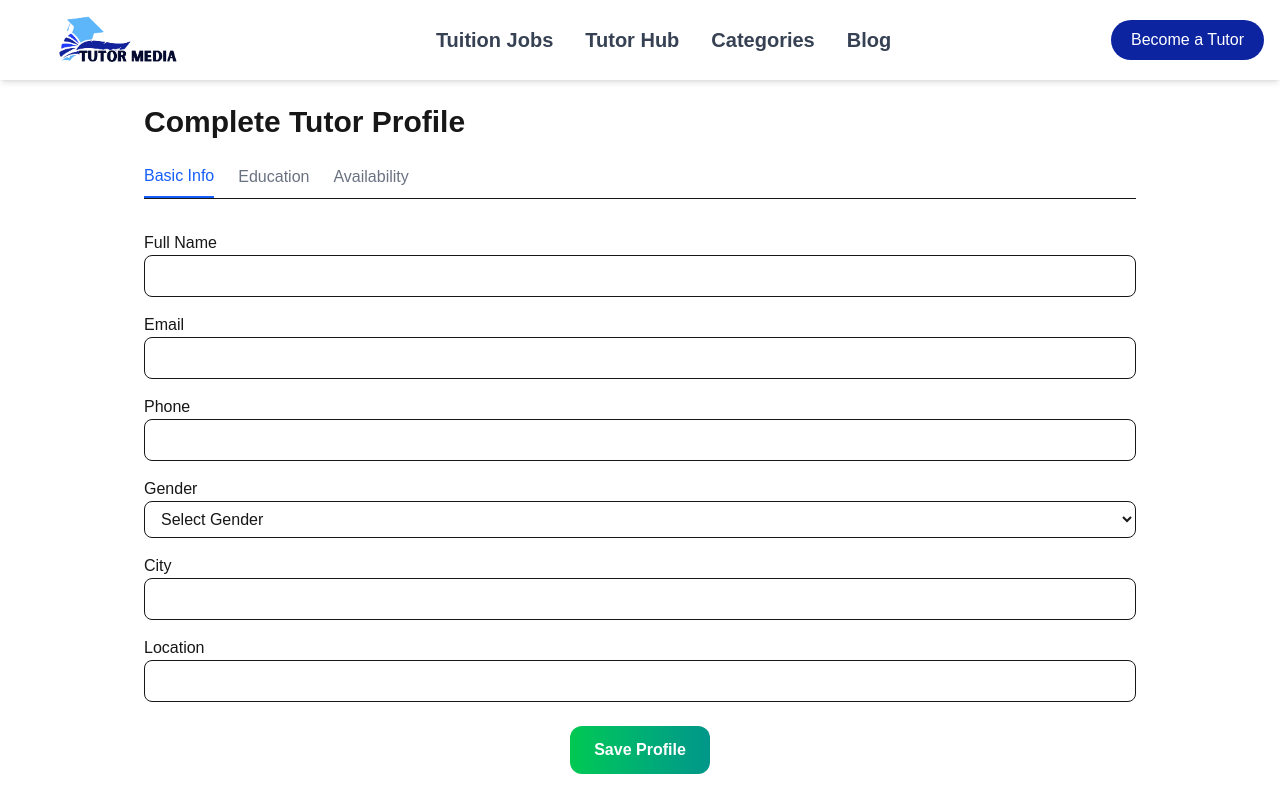
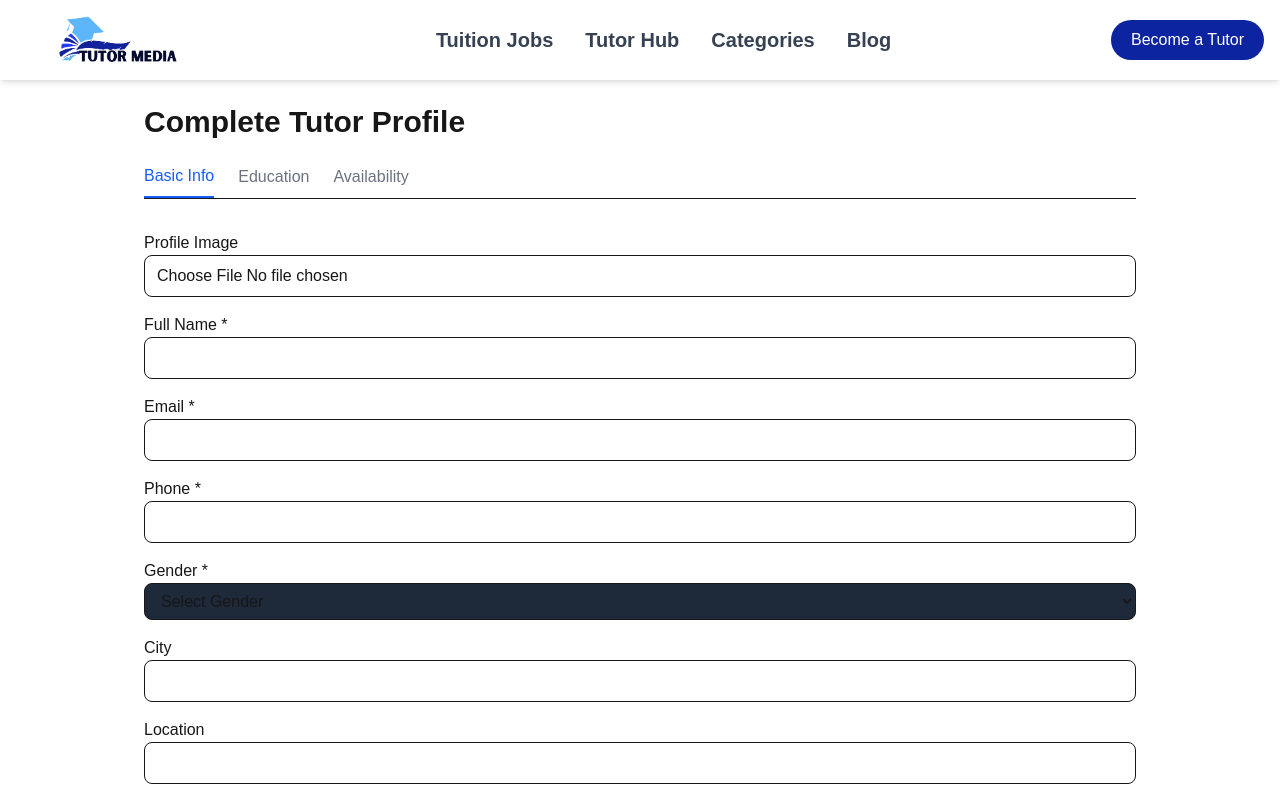
Before and after one commit to bapibiswas100808/tutor-media, a Next.js app: page /complete-profile in a window 1280 px wide. Shown: the top 800 px of the page. Built offline with nearby package versions, Linux system fonts and the light colour scheme.

Commit message:
tab updated

```diff
--- a/next.config.ts
+++ b/next.config.ts
@@ -12,6 +12,10 @@ const nextConfig = {
         protocol: "https",
         hostname: "res.cloudinary.com",
       },
+      {
+        protocol: "https",
+        hostname: "i.ibb.co",
+      },
     ],
   },
 };
--- a/src/app/complete-profile/page.tsx
+++ b/src/app/complete-profile/page.tsx
@@ -1,32 +1,25 @@
 "use client";
 
-import { useState, ChangeEvent } from "react";
+import { useState } from "react";
+import { motion } from "framer-motion";
 import BasicInfo, { BasicInfoData } from "./tabs/basicInfo";
 import Education, { EducationEntry } from "./tabs/education";
 import Availability, { AvailabilityData } from "./tabs/availability";
 
 const tabs = ["Basic Info", "Education", "Availability"];
 
-// Props for existing data (optional)
-interface CompleteProfilePageProps {
-  existingData?: {
-    basicInfo?: BasicInfoData;
-    education?: EducationEntry;
-    availability?: AvailabilityData;
-  };
-}
-
-export default function CompleteProfilePage({
-  existingData,
-}: CompleteProfilePageProps) {
-  // === States for each tab ===
+export default function CompleteProfilePage() {
+  // =========================
+  // STATES
+  // =========================
   const [basicInfo, setBasicInfo] = useState<BasicInfoData>({
-    fullName: existingData?.basicInfo?.fullName || "",
-    email: existingData?.basicInfo?.email || "",
-    phone: existingData?.basicInfo?.phone || "",
-    gender: existingData?.basicInfo?.gender || "",
-    city: existingData?.basicInfo?.city || "",
-    location: existingData?.basicInfo?.location || "",
+    image: "",
+    fullName: "",
+    email: "",
+    phone: "",
+    gender: "",
+    city: "",
+    location: "",
   });
 
   const [education, setEducation] = useState<EducationEntry[]>([
@@ -40,17 +33,68 @@ export default function CompleteProfilePage({
 
   const [activeTab, setActiveTab] = useState(0);
 
-  // Save function: combine all tab data
-  const handleSave = () => {
+  // =========================
+  // VALIDATION
+  // =========================
+  const validateBasicInfo = () => {
+    const required: (keyof BasicInfoData)[] = [
+      "fullName",
+      "email",
+      "phone",
+      "gender",
+    ];
+
+    return required.every((field) => (basicInfo[field] ?? "").trim() !== "");
+  };
+
+  const validateEducation = () =>
+    education.length > 0 &&
+    education.every((e) => e.academy.trim() !== "" && e.year !== "");
+
+  const validateAvailability = () =>
+    availability.days.length > 0 && availability.mode !== "";
+
+  const isFormValid =
+    validateBasicInfo() && validateEducation() && validateAvailability();
+
+  // =========================
+  // SAVE HANDLER
+  // =========================
+  const handleSave = async () => {
+    if (!isFormValid) {
+      if (!validateBasicInfo()) setActiveTab(0);
+      else if (!validateEducation()) setActiveTab(1);
+      else setActiveTab(2);
+
+      alert("Please fill all required fields");
+      return;
+    }
+
     const profileData = {
       basicInfo,
       education,
       availability,
     };
-    console.log("Saved Profile Data:", profileData);
-    // TODO: send `profileData` to backend API
+
+    try {
+      const res = await fetch("/api/profile", {
+        method: "POST",
+        headers: { "Content-Type": "application/json" },
+        body: JSON.stringify(profileData),
+      });
+
+      if (!res.ok) throw new Error("Failed to save profile");
+
+      alert("Profile saved successfully!");
+    } catch (error) {
+      console.error(error);
+      alert("Something went wrong");
+    }
   };
 
+  // =========================
+  // UI
+  // =========================
   return (
     <div className="max-w-5xl mx-auto px-4 py-10">
       <h1 className="text-3xl font-bold mb-6">Complete Tutor Profile</h1>
@@ -61,7 +105,7 @@ export default function CompleteProfilePage({
           <button
             key={tab}
             onClick={() => setActiveTab(index)}
-            className={`pb-2 font-medium ${
+            className={`pb-2 font-medium transition ${
               activeTab === index
                 ? "border-b-2 border-blue-600 text-blue-600"
                 : "text-gray-500"
@@ -72,8 +116,14 @@ export default function CompleteProfilePage({
         ))}
       </div>
 
-      {/* Tab Content */}
-      <div className="mb-6">
+      {/* Animated Content */}
+      <motion.div
+        key={activeTab}
+        initial={{ opacity: 0, y: 10 }}
+        animate={{ opacity: 1, y: 0 }}
+        transition={{ duration: 0.3 }}
+        className="mb-8"
+      >
         {activeTab === 0 && (
           <BasicInfo data={basicInfo} setData={setBasicInfo} />
         )}
@@ -83,13 +133,18 @@ export default function CompleteProfilePage({
         {activeTab === 2 && (
           <Availability data={availability} setData={setAvailability} />
         )}
-      </div>
+      </motion.div>
 
       {/* Save Button */}
       <div className="flex justify-center">
         <button
           onClick={handleSave}
-          className="bg-gradient-to-r from-green-500 to-teal-600 text-white py-3 px-6 rounded-xl font-semibold hover:from-green-600 hover:to-teal-700 transition"
+          disabled={!isFormValid}
+          className={`bg-[#0D24A0] text-white font-semibold py-3 px-8 rounded-full shadow-lg transition-all ${
+            !isFormValid
+              ? "opacity-50 cursor-not-allowed"
+              : "hover:bg-blue-700 hover:scale-105"
+          }`}
         >
           Save Profile
         </button>
--- a/src/app/complete-profile/tabs/availability.tsx
+++ b/src/app/complete-profile/tabs/availability.tsx
@@ -1,8 +1,8 @@
 import { ChangeEvent } from "react";
 
 export interface AvailabilityData {
-  days: string[]; // e.g., ["Monday", "Tuesday"]
-  mode: string;   // e.g., "Online" or "Offline"
+  days: string[];
+  mode: "Online" | "Offline" | "Hybrid" | "";
 }
 
 interface Props {
@@ -11,8 +11,10 @@ interface Props {
 }
 
 export default function Availability({ data, setData }: Props) {
+  const weekDays = ["Monday", "Tuesday", "Wednesday", "Thursday", "Friday", "Saturday", "Sunday"];
+
   const handleModeChange = (e: ChangeEvent<HTMLSelectElement>) => {
-    setData({ ...data, mode: e.target.value });
+    setData({ ...data, mode: e.target.value as AvailabilityData["mode"] });
   };
 
   const handleDayToggle = (day: string) => {
@@ -23,22 +25,21 @@ export default function Availability({ data, setData }: Props) {
     }
   };
 
-  const weekDays = ["Monday", "Tuesday", "Wednesday", "Thursday", "Friday", "Saturday", "Sunday"];
-
   return (
     <div className="space-y-4">
       <div>
-        <label className="block font-medium  mb-2">Available Days</label>
+        <label className="block font-medium mb-2">Available Days</label>
         <div className="flex flex-wrap gap-2">
           {weekDays.map((day) => (
             <button
               key={day}
               type="button"
+              aria-pressed={data.days.includes(day)}
               onClick={() => handleDayToggle(day)}
               className={`px-3 py-1 rounded-lg border ${
                 data.days.includes(day)
                   ? "bg-blue-600 text-white border-blue-600"
-                  : "bg-white text-black border-gray-300"
+                  : "bg-gray-800 text-white border-gray-600"
               }`}
             >
               {day}
@@ -48,11 +49,12 @@ export default function Availability({ data, setData }: Props) {
       </div>
 
       <div>
-        <label className="block font-medium  mb-2">Mode</label>
+        <label className="block font-medium mb-2">Mode</label>
         <select
           value={data.mode}
           onChange={handleModeChange}
-          className="w-full border rounded-lg px-3 py-2 bg-black"
+          className="w-full border rounded-lg px-3 py-2 bg-gray-800 text-white"
+          disabled={data.days.length === 0}
         >
           <option value="">Select Mode</option>
           <option value="Online">Online</option>
--- a/src/app/complete-profile/tabs/basicInfo.tsx
+++ b/src/app/complete-profile/tabs/basicInfo.tsx
@@ -1,4 +1,5 @@
-import { ChangeEvent } from "react";
+import Image from "next/image";
+import { ChangeEvent, useState } from "react";
 
 export interface BasicInfoData {
   fullName: string;
@@ -7,6 +8,7 @@ export interface BasicInfoData {
   gender: string;
   city: string;
   location: string;
+  image?: string;
 }
 
 interface BasicInfoProps {
@@ -15,61 +17,154 @@ interface BasicInfoProps {
 }
 
 export default function BasicInfo({ data, setData }: BasicInfoProps) {
-  const handleChange = (e: ChangeEvent<HTMLInputElement | HTMLSelectElement>) => {
+  const [uploading, setUploading] = useState(false);
+  const [errors, setErrors] = useState<Partial<BasicInfoData>>({});
+
+  const handleChange = (
+    e: ChangeEvent<HTMLInputElement | HTMLSelectElement>
+  ) => {
     const { name, value } = e.target;
+
     setData({ ...data, [name]: value });
+
+    // clear error on typing
+    if (errors[name as keyof BasicInfoData]) {
+      setErrors({ ...errors, [name]: undefined });
+    }
+  };
+
+  // 🔹 Image upload
+  const handleImageUpload = async (e: ChangeEvent<HTMLInputElement>) => {
+    const file = e.target.files?.[0];
+    if (!file) return;
+
+    setUploading(true);
+
+    const formData = new FormData();
+    formData.append("image", file);
+
+    try {
+      const res = await fetch(
+        `https://api.imgbb.com/1/upload?key=${process.env.NEXT_PUBLIC_IMGBB_API_KEY}`,
+        { method: "POST", body: formData }
+      );
+
+      const result = await res.json();
+
+      if (result.success) {
+        setData({ ...data, image: result.data.url });
+      }
+    } catch (error) {
+      console.error("Image upload failed", error);
+    } finally {
+      setUploading(false);
+    }
   };
 
   return (
     <div className="space-y-4">
+      {/* Profile Image */}
       <div>
-        <label className="block font-medium">Full Name</label>
+        <label className="block font-medium">Profile Image</label>
+
+        {data.image && (
+          <div className="w-24 h-24 rounded-full mb-2 relative overflow-hidden">
+            <Image
+              src={data.image}
+              alt="Profile"
+              fill
+              priority
+              className="object-cover"
+            />
+          </div>
+        )}
+
+        <input
+          type="file"
+          accept="image/*"
+          onChange={handleImageUpload}
+          disabled={uploading}
+          className="w-full border rounded-lg px-3 py-2"
+        />
+
+        {uploading && (
+          <p className="text-sm text-blue-600 mt-1">Uploading...</p>
+        )}
+      </div>
+
+      {/* Full Name */}
+      <div>
+        <label className="block font-medium">Full Name *</label>
         <input
           type="text"
           name="fullName"
           value={data.fullName}
           onChange={handleChange}
-          className="w-full border rounded-lg px-3 py-2"
+          className={`w-full border rounded-lg px-3 py-2 ${
+            errors.fullName ? "border-red-500" : ""
+          }`}
         />
+        {errors.fullName && (
+          <p className="text-red-500 text-sm">{errors.fullName}</p>
+        )}
       </div>
 
+      {/* Email */}
       <div>
-        <label className="block font-medium">Email</label>
+        <label className="block font-medium">Email *</label>
         <input
           type="email"
           name="email"
           value={data.email}
           onChange={handleChange}
-          className="w-full border rounded-lg px-3 py-2"
+          className={`w-full border rounded-lg px-3 py-2 ${
+            errors.email ? "border-red-500" : ""
+          }`}
         />
+        {errors.email && (
+          <p className="text-red-500 text-sm">{errors.email}</p>
+        )}
       </div>
 
+      {/* Phone */}
       <div>
-        <label className="block font-medium">Phone</label>
+        <label className="block font-medium">Phone *</label>
         <input
-          type="text"
+          type="tel"
           name="phone"
           value={data.phone}
           onChange={handleChange}
-          className="w-full border rounded-lg px-3 py-2"
+          className={`w-full border rounded-lg px-3 py-2 ${
+            errors.phone ? "border-red-500" : ""
+          }`}
         />
+        {errors.phone && (
+          <p className="text-red-500 text-sm">{errors.phone}</p>
+        )}
       </div>
 
+      {/* Gender */}
       <div>
-        <label className="block font-medium">Gender</label>
+        <label className="block font-medium">Gender *</label>
         <select
           name="gender"
           value={data.gender}
           onChange={handleChange}
-          className="w-full border rounded-lg px-3 py-2"
+          className={`w-full border rounded-lg px-3 py-2 bg-gray-800 ${
+            errors.gender ? "border-red-500" : ""
+          }`}
         >
           <option value="">Select Gender</option>
           <option value="male">Male</option>
           <option value="female">Female</option>
           <option value="other">Other</option>
         </select>
+        {errors.gender && (
+          <p className="text-red-500 text-sm">{errors.gender}</p>
+        )}
       </div>
 
+      {/* City */}
       <div>
         <label className="block font-medium">City</label>
         <input
@@ -81,6 +176,7 @@ export default function BasicInfo({ data, setData }: BasicInfoProps) {
         />
       </div>
 
+      {/* Location */}
       <div>
         <label className="block font-medium">Location</label>
         <input
--- a/src/app/complete-profile/tabs/education.tsx
+++ b/src/app/complete-profile/tabs/education.tsx
@@ -1,4 +1,5 @@
-import { ChangeEvent } from "react";
+import { X } from "lucide-react";
+import { useState } from "react";
 
 export interface EducationEntry {
   academy: string;
@@ -11,25 +12,74 @@ interface Props {
 }
 
 export default function Education({ data, setData }: Props) {
-  const handleChange = (index: number, e: ChangeEvent<HTMLInputElement>) => {
-    const newData = [...data];
-    newData[index] = { ...newData[index], [e.target.name]: e.target.value };
-    setData(newData);
+  const [errors, setErrors] = useState<{ academy?: string; year?: string }[]>(
+    []
+  );
+
+  const handleChange = (
+    index: number,
+    e: React.ChangeEvent<HTMLInputElement | HTMLSelectElement>
+  ) => {
+    const { name, value } = e.target;
+
+    const updated = [...data];
+    updated[index] = { ...updated[index], [name]: value };
+    setData(updated);
+
+    // clear error on typing
+    const errCopy = [...errors];
+    if (errCopy[index]) {
+      errCopy[index] = { ...errCopy[index], [name]: undefined };
+      setErrors(errCopy);
+    }
   };
 
+  const currentYear = new Date().getFullYear();
+  const years = Array.from(
+    { length: currentYear - 1950 + 1 },
+    (_, i) => currentYear - i
+  );
+
+  // ✅ Add Another with validation
   const addField = () => {
+    const lastIndex = data.length - 1;
+    const lastEntry = data[lastIndex];
+
+    const newErrors = [...errors];
+    let hasError = false;
+
+    if (!lastEntry.academy.trim()) {
+      newErrors[lastIndex] = {
+        ...newErrors[lastIndex],
+        academy: "Academy name is required",
+      };
+      hasError = true;
+    }
+
+    if (!lastEntry.year) {
+      newErrors[lastIndex] = {
+        ...newErrors[lastIndex],
+        year: "Passing year is required",
+      };
+      hasError = true;
+    }
+
+    setErrors(newErrors);
+    if (hasError) return;
+
     setData([...data, { academy: "", year: "" }]);
+    setErrors([...newErrors, {}]);
   };
 
   const removeField = (index: number) => {
-    const newData = data.filter((_, i) => i !== index);
-    setData(newData);
+    setData(data.filter((_, i) => i !== index));
+    setErrors(errors.filter((_, i) => i !== index));
   };
 
   return (
     <div className="space-y-4">
       {data.map((entry, index) => (
-        <div key={index} className="flex gap-4 items-center">
+        <div key={index} className="md:flex gap-4 items-start">
           <div className="flex-1">
             <label className="block font-medium">Academy Name</label>
             <input
@@ -37,26 +87,44 @@ export default function Education({ data, setData }: Props) {
               name="academy"
               value={entry.academy}
               onChange={(e) => handleChange(index, e)}
-              className="w-full border rounded-lg px-3 py-2"
+              className={`w-full border rounded-lg px-3 py-2 ${
+                errors[index]?.academy ? "border-red-500" : ""
+              }`}
             />
+            {errors[index]?.academy && (
+              <p className="text-red-500 text-sm">{errors[index].academy}</p>
+            )}
           </div>
+
           <div className="flex-1">
             <label className="block font-medium">Passing Year</label>
-            <input
-              type="text"
+            <select
               name="year"
               value={entry.year}
               onChange={(e) => handleChange(index, e)}
-              className="w-full border rounded-lg px-3 py-2"
-            />
+              className={`w-full border rounded-lg px-3 py-2 bg-gray-800 ${
+                errors[index]?.year ? "border-red-500" : ""
+              }`}
+            >
+              <option value="">Select Year</option>
+              {years.map((year) => (
+                <option key={year} value={year}>
+                  {year}
+                </option>
+              ))}
+            </select>
+            {errors[index]?.year && (
+              <p className="text-red-500 text-sm">{errors[index].year}</p>
+            )}
           </div>
+
           {data.length > 1 && (
             <button
               type="button"
               onClick={() => removeField(index)}
-              className="text-red-500 font-semibold mt-6"
+              className="w-fit text-red-500 font-semibold mt-6 cursor-pointer border-2 p-1 rounded-full hover:bg-red-800"
             >
-              Remove
+              <X />
             </button>
           )}
         </div>
@@ -65,7 +133,7 @@ export default function Education({ data, setData }: Props) {
       <button
         type="button"
         onClick={addField}
-        className="bg-blue-600 text-white px-4 py-2 rounded-lg font-semibold"
+        className=" px-4 py-2 rounded-lg font-semibold bg-[#0D24A0] hover:bg-blue-700 text-white transition-all duration-200 transform hover:scale-95 shadow-lg inline-block"
       >
         Add Another
       </button>
--- a/src/components/forms/BecomeTutorForm.tsx
+++ b/src/components/forms/BecomeTutorForm.tsx
@@ -206,6 +206,7 @@ export default function BecomeTutorForm() {
             isVerified: false,
             isApproved: false,
             isPremium: false,
+            image: "",
           }),
         }
       );
```
